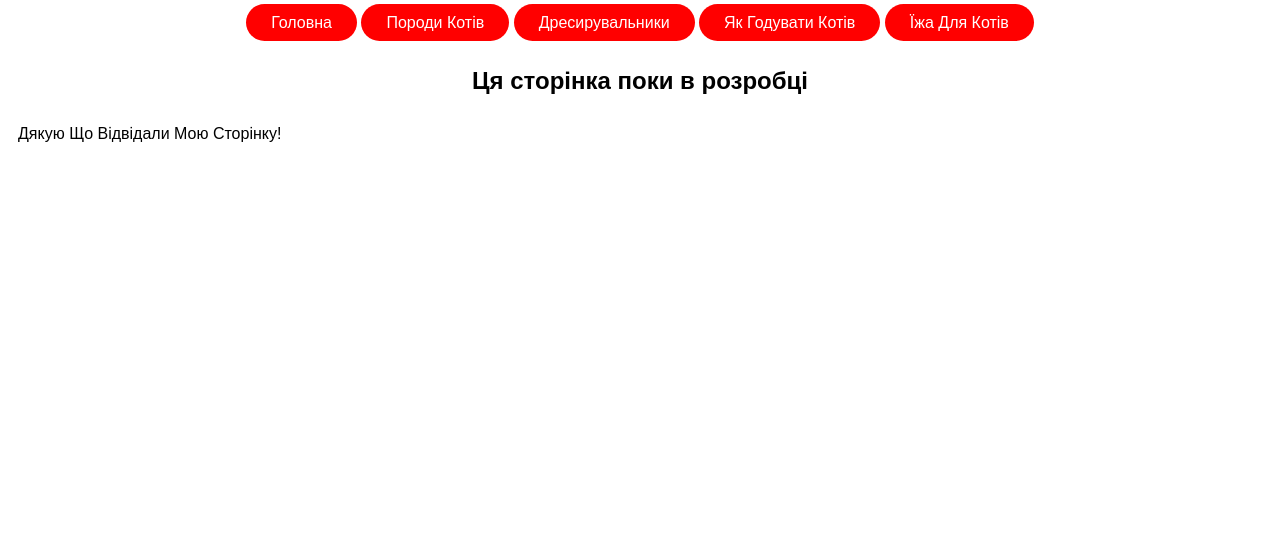
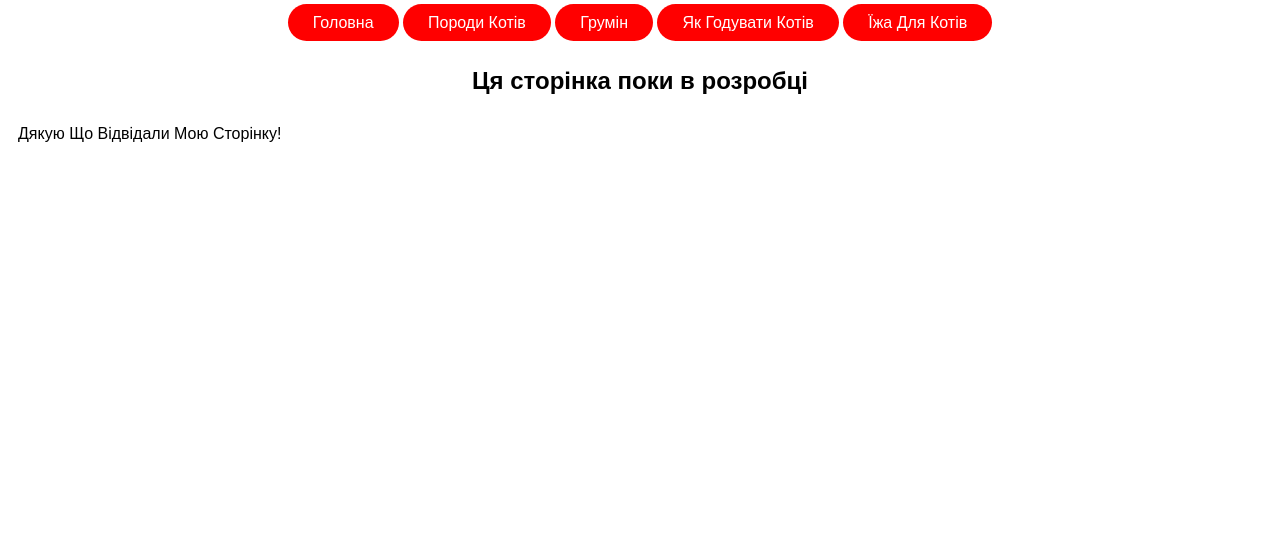
Before and after one commit to nik999-creator/Pro-Kotiv, a plain HTML site: page index3.html in a window 1280 px wide. Shown: the part 254-800 px from the top of the page. Drawn offline with Linux system fonts and the light colour scheme.

Commit message:
Update index3.html

```diff
--- a/index3.html
+++ b/index3.html
@@ -11,7 +11,7 @@
          <nav>
             <a href="index.html">Головна</a>
             <a href="index1.html">Породи Котів</a>
-          <a href="index2.html">Дресирувальники</a>
+          <a href="index2.html">Грумін</a>
           <a href="index3.html">Як Годувати Котів</a>
           <a href="index4.html">Їжа Для Котів</a>
        </nav>
```
